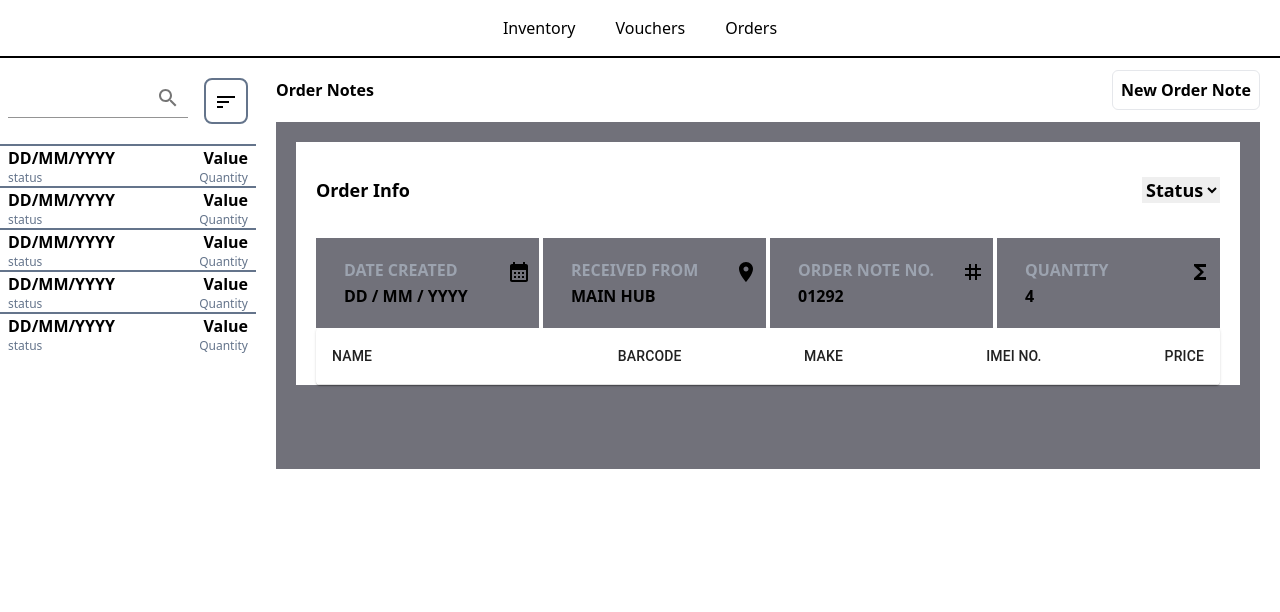
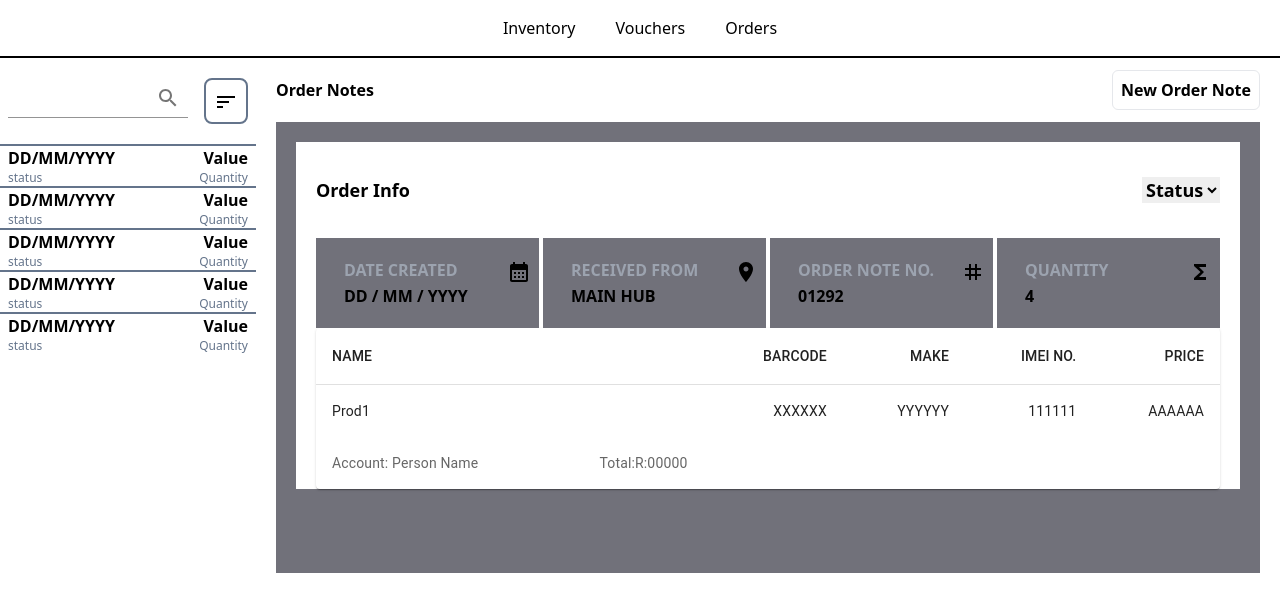
Before and after one commit to MapieMamunhe/siglonet-web-test-page, a Next.js app: page /orders/list in a window 1280 px wide. Shown: the top 612 px of the page. Built offline with nearby package versions, Linux system fonts and the light colour scheme.

Commit message:
Add products list
Render products programmatically

```diff
--- a/src/pages/orders/list.tsx
+++ b/src/pages/orders/list.tsx
@@ -91,6 +91,15 @@ const OrdersList: React.FC = () => {
       status: "status",
       quantity: "Quantity",
       value: "Value",
+    },
+  ]);
+  const [products, setProducts] = useState([
+    {
+      name: "Prod1",
+      barcode: "XXXXXX",
+      make: "YYYYYY",
+      imei: "111111",
+      price: "AAAAAA",
     },
   ]);
   return (
@@ -221,7 +230,31 @@ const OrdersList: React.FC = () => {
                       <TableCell align="right">PRICE</TableCell>
                     </TableRow>
                   </TableHead>
-                  <TableBody></TableBody>
+                  <TableBody>
+                    {products.map((product) => (
+                      <TableRow
+                        key={product.name}
+                        sx={{
+                          "&:last-child td, &:last-child th": { border: 0 },
+                        }}
+                      >
+                        <TableCell component="th" scope="row">
+                          {product.name}
+                        </TableCell>
+                        <TableCell align="right">{product.barcode}</TableCell>
+                        <TableCell align="right">{product.make}</TableCell>
+                        <TableCell align="right">{product.imei}</TableCell>
+                        <TableCell align="right">{product.price}</TableCell>
+                      </TableRow>
+                    ))}
+                  </TableBody>
+                  <caption className="flex justify-between w-full">
+                    <span>Account: Person Name</span>
+                    <div>
+                      <span>Total:</span>
+                      <span>R:00000</span>
+                    </div>
+                  </caption>
                 </Table>
               </TableContainer>
             </div>
```
